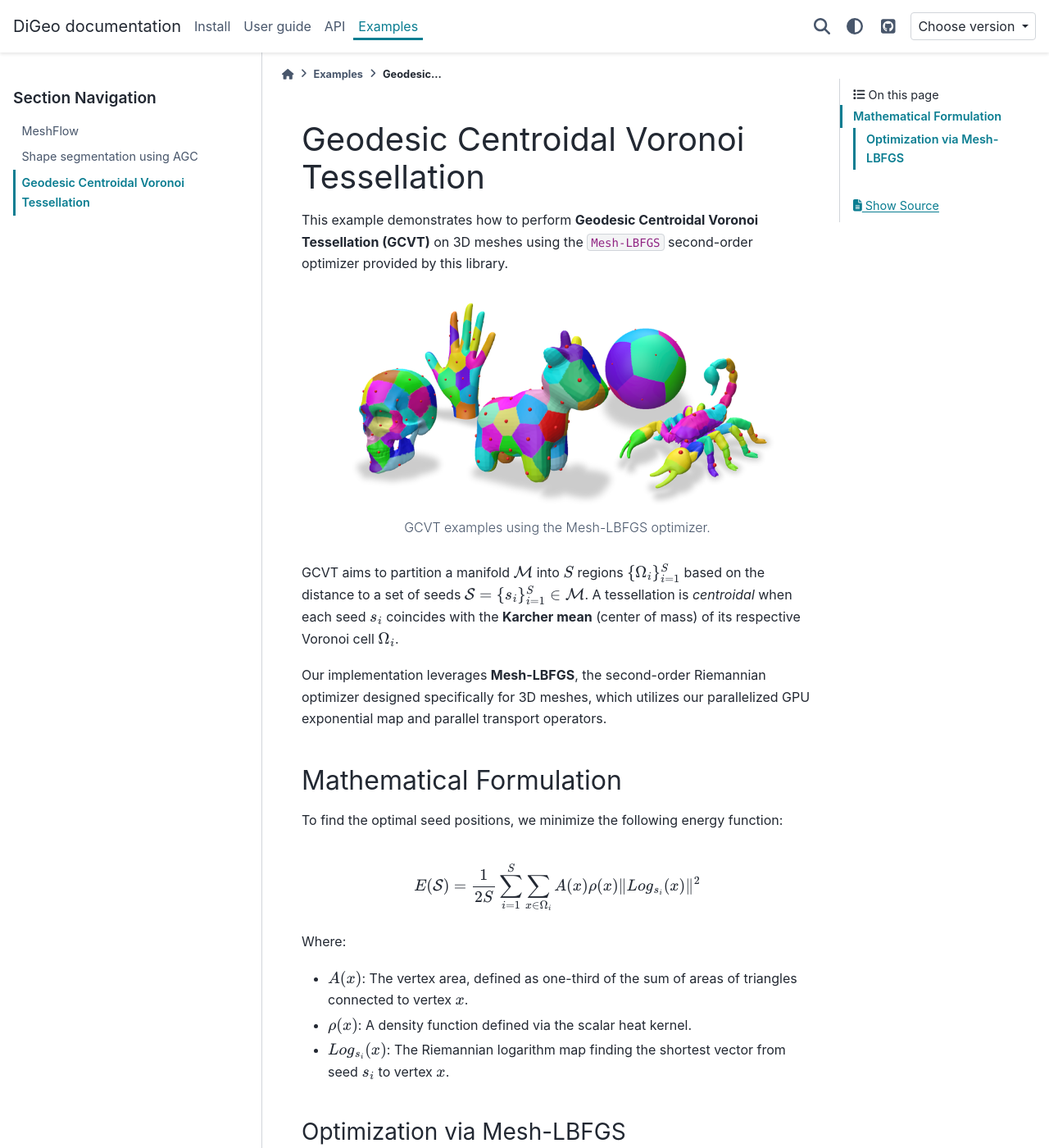
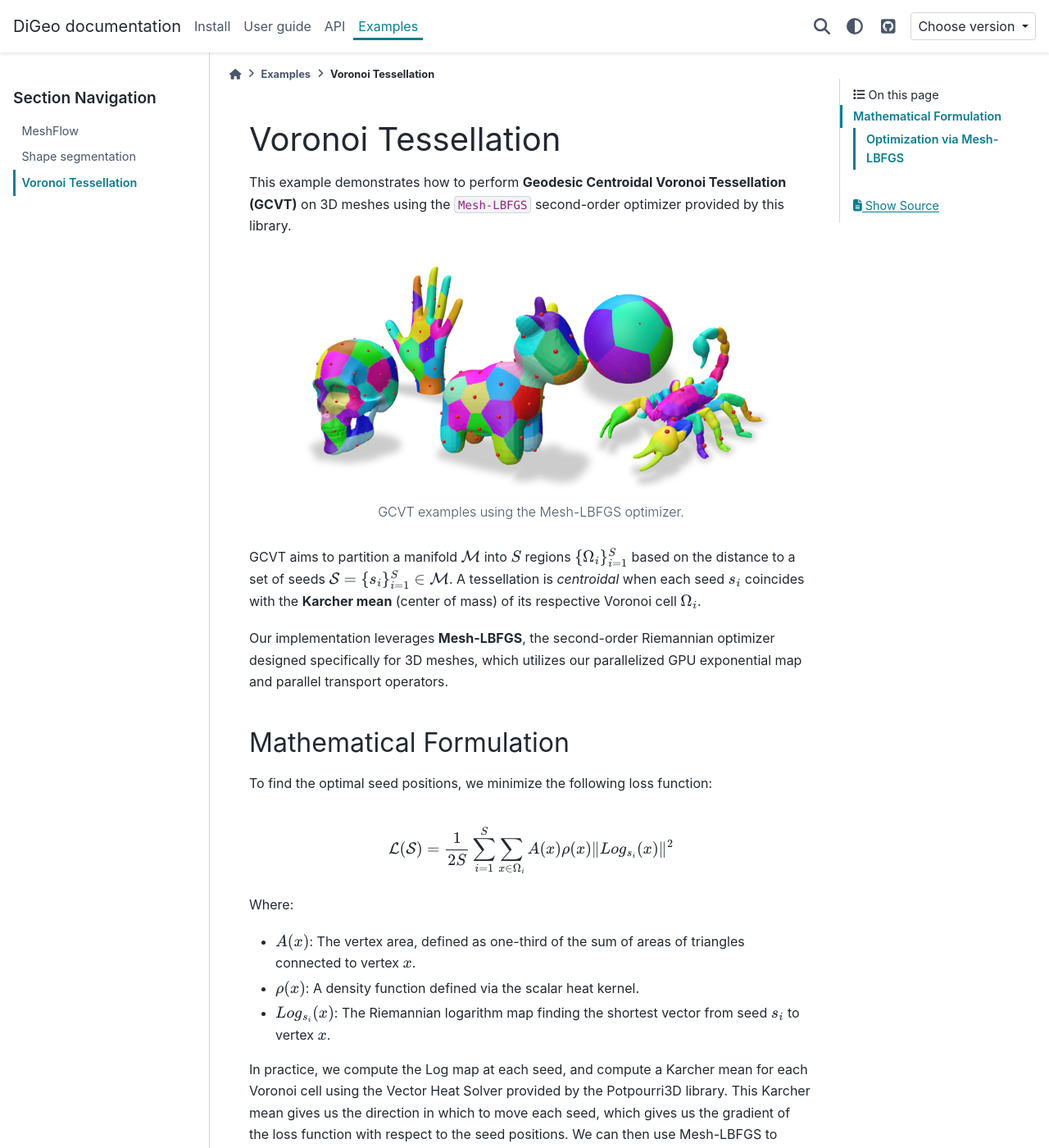
Before and after one commit to circle-group/DiGeo, a Sphinx documentation site: the page built from doc/source/examples/gcvt.rst, in a window 1280 px wide and 1400 px high. Shown: the whole window at 82% size. Built offline with Sphinx 7.4.7 and the PyData theme 0.15.4, drawn with Linux system fonts in a browser that asks for light colours; some of the changed text lies outside the part shown.

Commit message:
doc: math formulation

```diff
--- /dev/null
+++ b/doc/source/_static/theme-overrides.css
@@ -0,0 +1,7 @@
+/* Custom width for the left navigation sidebar */
+@media (min-width: 960px) {
+  .bd-sidebar-primary {
+    width: 20%;
+    min-width: 16rem;
+  }
+}
--- a/doc/source/conf.py
+++ b/doc/source/conf.py
@@ -125,3 +125,4 @@ html_theme_options = {
 }
 
 html_static_path = ['_static']
+html_css_files = ['theme-overrides.css']
--- a/doc/source/examples/gcvt.rst
+++ b/doc/source/examples/gcvt.rst
@@ -1,5 +1,5 @@
-Geodesic Centroidal Voronoi Tessellation
-========================================
+Voronoi Tessellation
+====================
 
 This example demonstrates how to perform **Geodesic Centroidal Voronoi Tessellation (GCVT)** on 3D meshes using the ``Mesh-LBFGS`` second-order optimizer provided by this library.
 
@@ -16,11 +16,11 @@ Our implementation leverages **Mesh-LBFGS**, the second-order Riemannian optimiz
 Mathematical Formulation
 ------------------------
 
-To find the optimal seed positions, we minimize the following energy function:
+To find the optimal seed positions, we minimize the following loss function:
 
 .. math::
 
-   E(\mathcal{S}) = \frac{1}{2S} \sum_{i=1}^{S} \sum_{x \in \Omega_{i}} A(x)\rho(x)\|Log_{s_{i}}(x)\|^{2}
+   \mathcal{L}(\mathcal{S}) = \frac{1}{2S} \sum_{i=1}^{S} \sum_{x \in \Omega_{i}} A(x)\rho(x)\|Log_{s_{i}}(x)\|^{2}
 
 Where:
 
@@ -29,6 +29,8 @@ Where:
 - :math:`\rho(x)`: A density function defined via the scalar heat kernel.
 
 - :math:`Log_{s_i}(x)`: The Riemannian logarithm map finding the shortest vector from seed :math:`s_i` to vertex :math:`x`.
+
+In practice, we compute the Log map at each seed, and compute a Karcher mean for each Voronoi cell using the Vector Heat Solver provided by the Potpourri3D library. This Karcher mean gives us the direction in which to move each seed, which gives us the gradient of the loss function with respect to the seed positions. We can then use Mesh-LBFGS to optimize the seed positions iteratively until convergence.
 
 Optimization via Mesh-LBFGS
 ~~~~~~~~~~~~~~~~~~~~~~~~~~~
--- a/doc/source/examples/segmentation.rst
+++ b/doc/source/examples/segmentation.rst
@@ -1,5 +1,5 @@
-Shape segmentation using AGC
-============================
+Shape segmentation
+==================
 
 .. figure:: /_static/agc_seg.png
     :align: center
```
